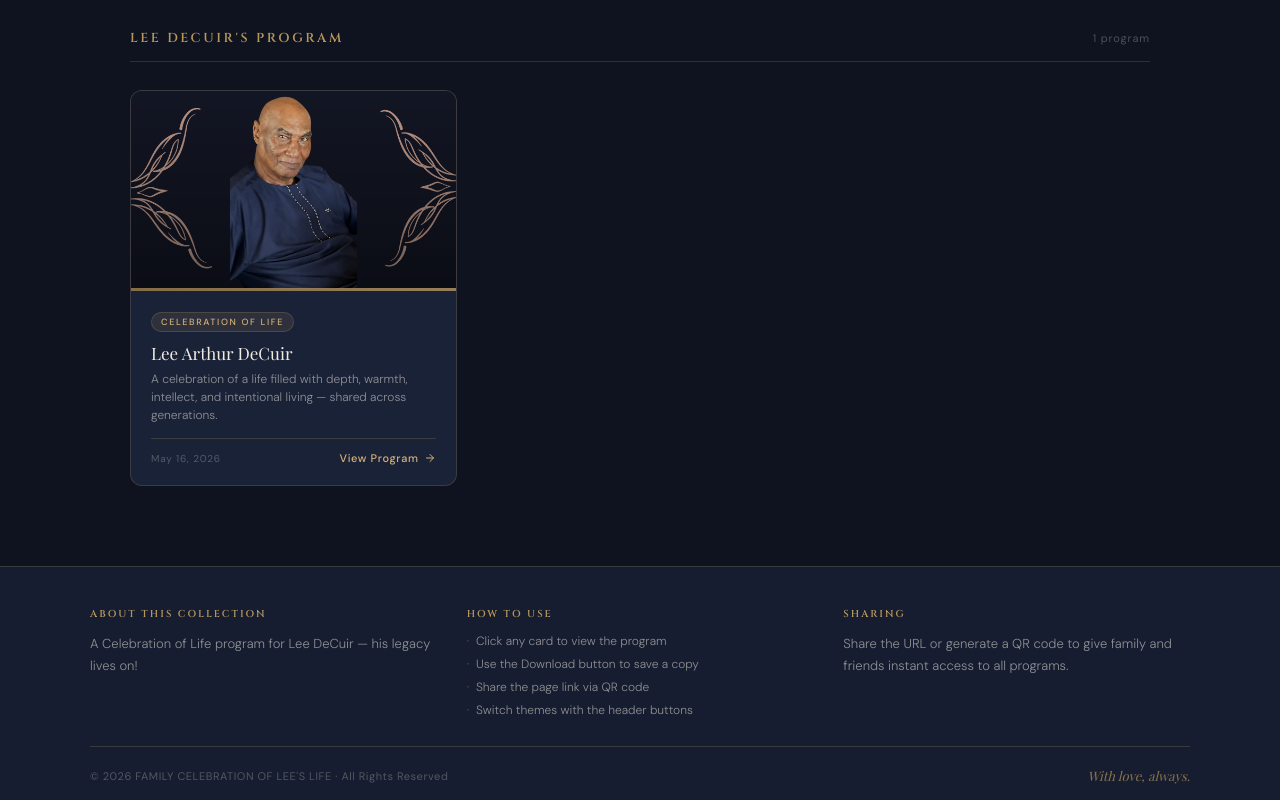
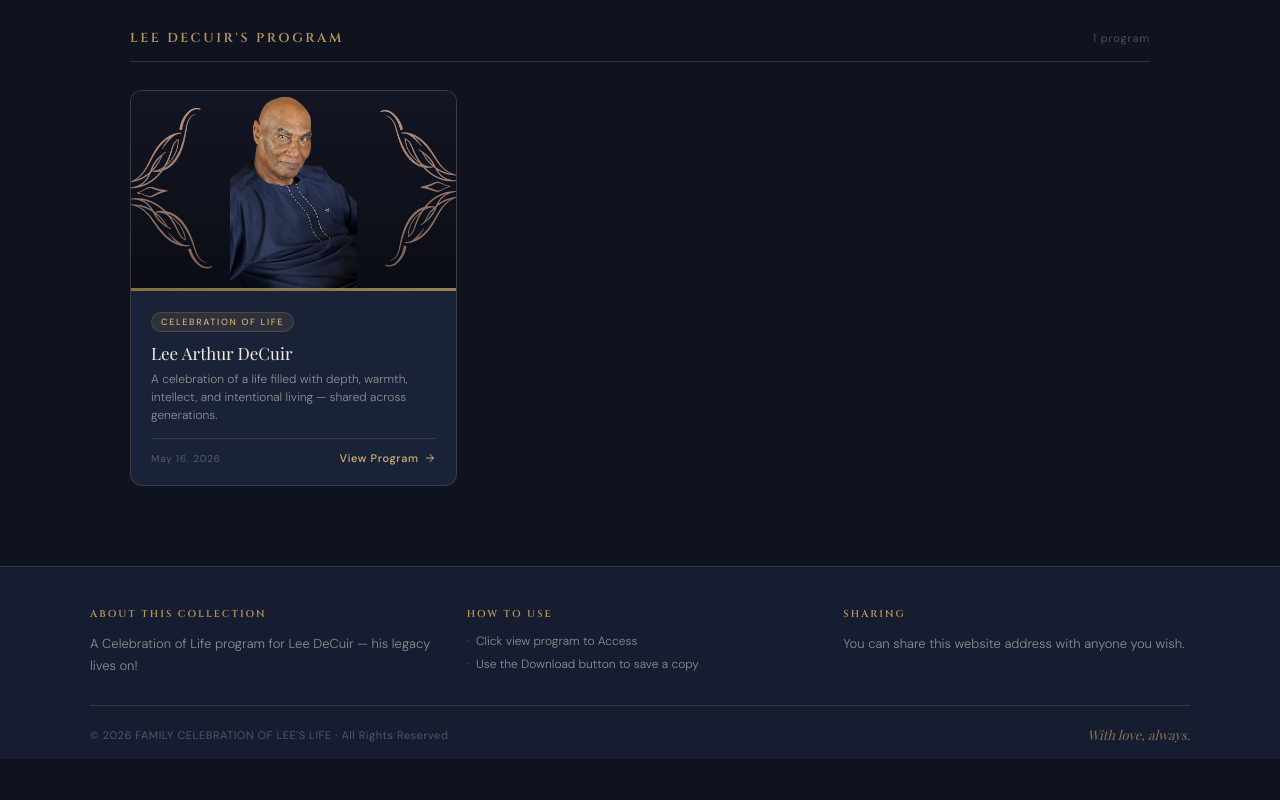
Before and after one commit to bciearwanda-creator/dads-program, a plain HTML site: page index.html in a window 1280 px wide. Shown: the part 1057-1857 px from the top of the page. After the commit the page ends 1816 px from the top, so only its background shows below. Drawn offline with nearby package versions, Linux system fonts and the light colour scheme; a web font is replaced by a local one.

Commit message:
Update index.html

```diff
--- a/index.html
+++ b/index.html
@@ -703,15 +703,14 @@
       <div class="footer-col">
         <h4>How To Use</h4>
         <ul>
-          <li>Click any card to view the program</li>
+          <li>Click view program to Access </li>
           <li>Use the Download button to save a copy</li>
-          <li>Share the page link via QR code</li>
-          <li>Switch themes with the header buttons</li>
+
         </ul>
       </div>
       <div class="footer-col">
         <h4>Sharing</h4>
-        <p>Share the URL or generate a QR code to give family and friends instant access to all programs.</p>
+        <p>You can share this website address with anyone you wish.</p>
       </div>
     </div>
     <div class="footer-bottom">
```
